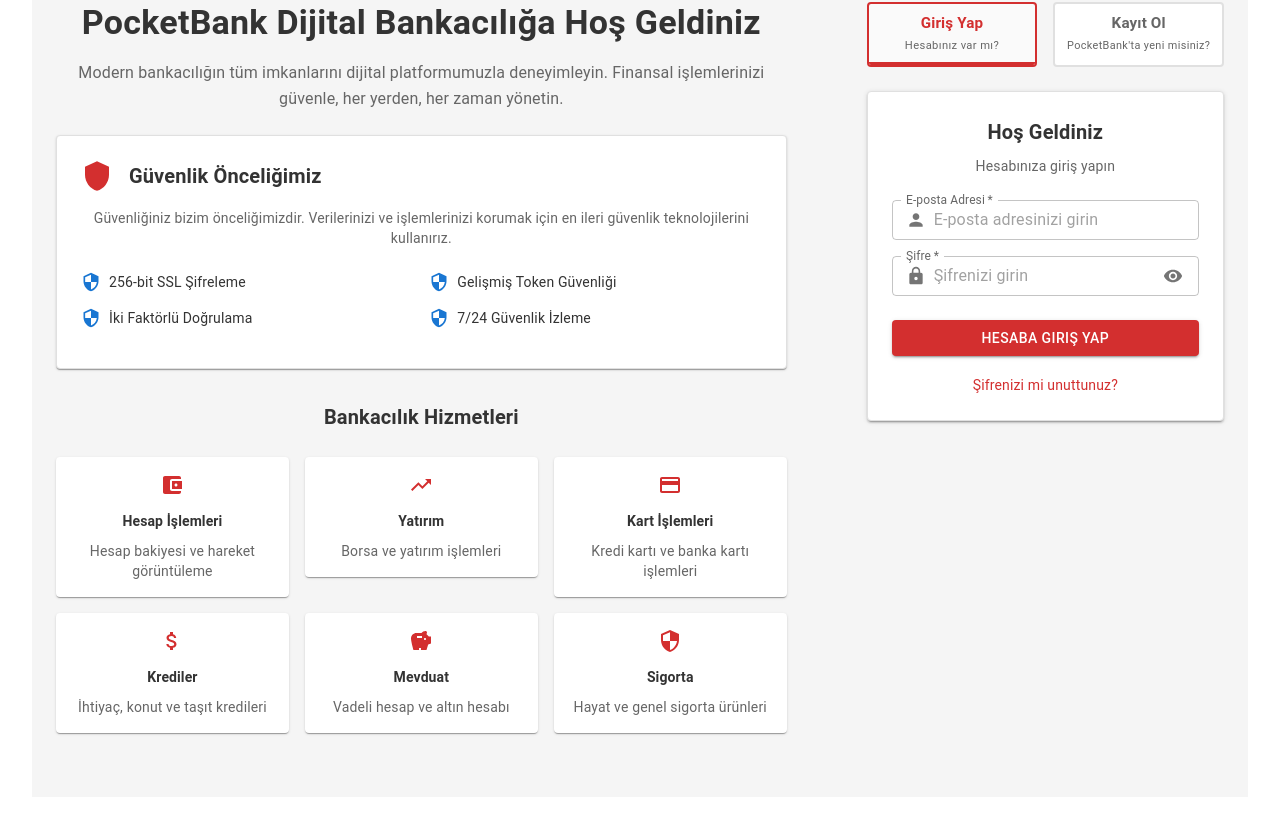
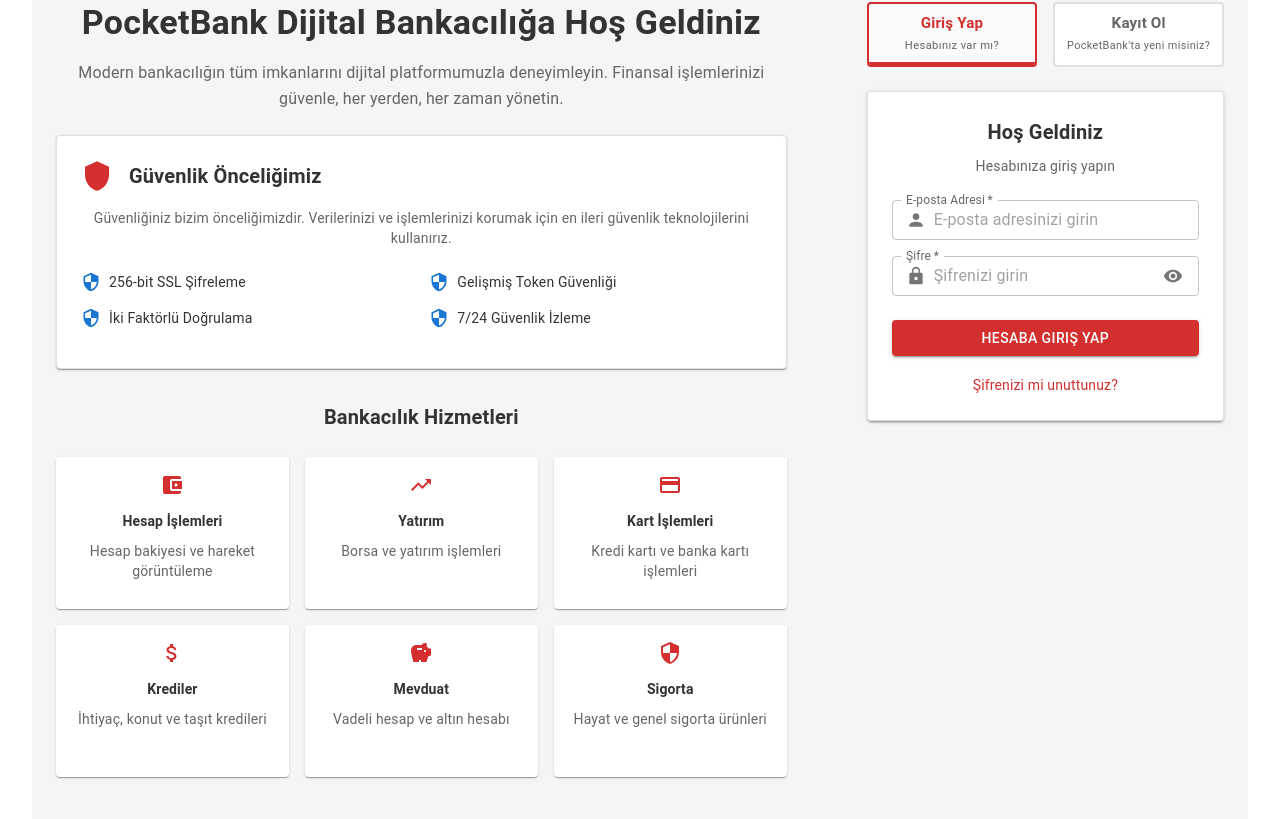
Before and after one commit to yarendkaya/PocketBankReact, a React (Vite) app: page /login in a window 1280 px wide. Shown: the part 660-1479 px from the top of the page. Built offline with nearby package versions, Linux system fonts and the light colour scheme.

Commit message:
Changed size of banking services box.

```diff
--- a/src/components/layout/BankingServices.tsx
+++ b/src/components/layout/BankingServices.tsx
@@ -22,6 +22,9 @@
                 textAlign: 'center',
                 cursor: 'pointer',
                 transition: 'all 0.3s',
+                minHeight: '120px',
+                display: 'flex',
+                flexDirection: 'column',
                 '&:hover': {
                   transform: 'translateY(-2px)',
                   boxShadow: 2
```
